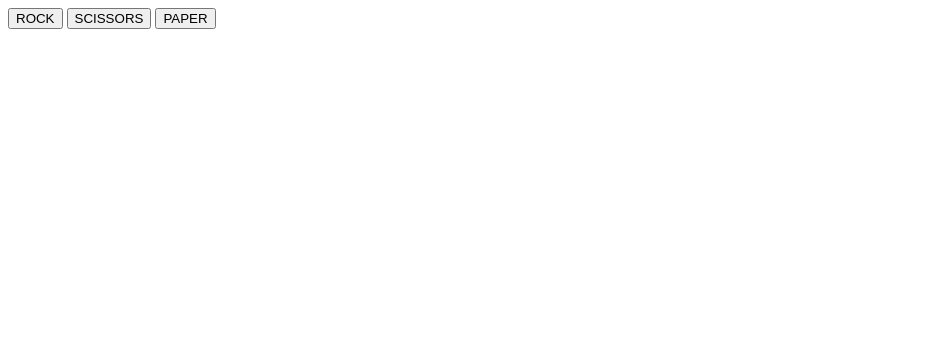
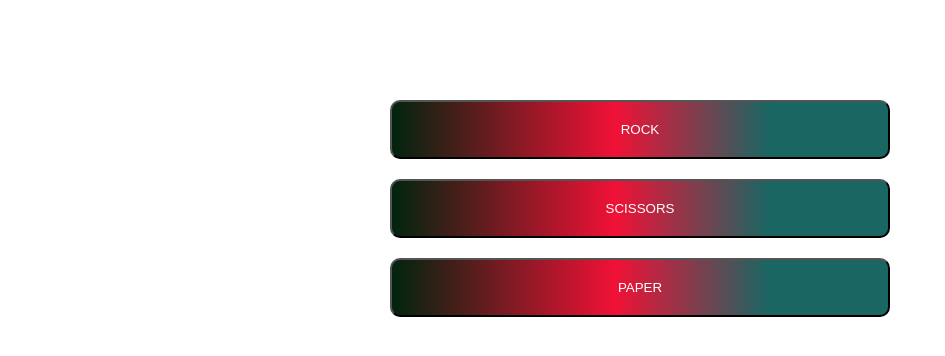
Before and after one commit to babboe1/Rock-Paper-Scissor, a plain HTML site: page index.html in a window 1280 px wide. Shown: the whole page, without its empty margins (0-945 px from the left). Drawn offline with Linux system fonts and the light colour scheme.

Commit message:
style: add style to buttons

```diff
--- a/index.html
+++ b/index.html
@@ -6,6 +6,24 @@
       <meta http-equiv="X-UA-Compatible" content="ie=edge" />
       <title>Rock, Paper, Scissors</title>
       <script src="app.js" defer></script>
+      <style type="text/css">
+         div{
+            margin:auto;
+            margin-top: 100px;
+            max-width: 500px;
+         }
+         .choice-btn{
+            width:100%;
+            margin:20px 0;
+            padding:20px 0;
+            display:block;
+            border-radius: 10px;
+            color: white;
+            background: rgb(0,36,14);
+            background: linear-gradient(90deg, rgba(0,36,14,1) 0%, rgb(241, 17, 54) 45%, rgb(25, 102, 99) 76%);
+
+         }
+      </style>
    </head>
    <body>
       <!-- <button id="start-game-btn">Start Game!</button> -->
```
